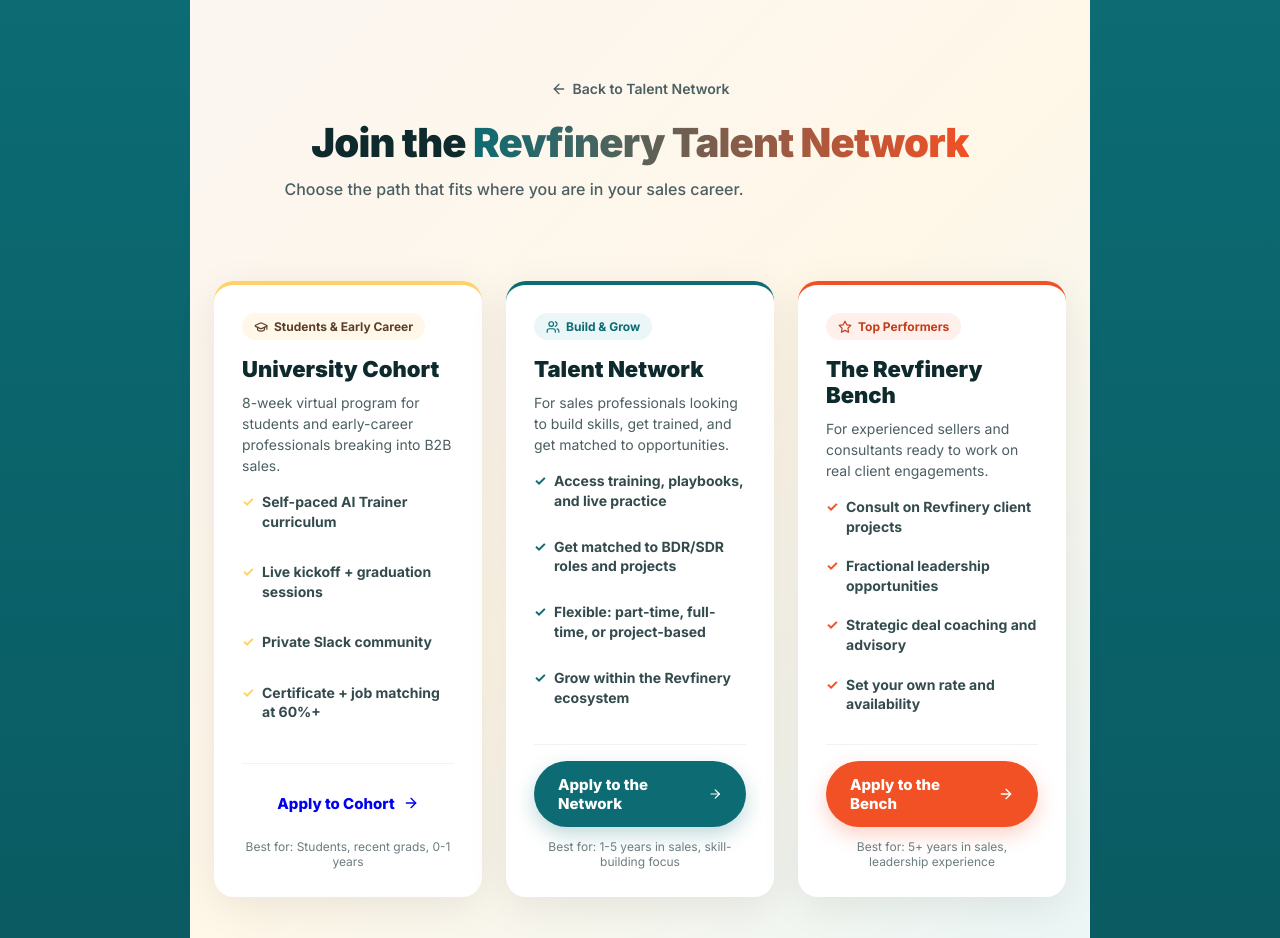
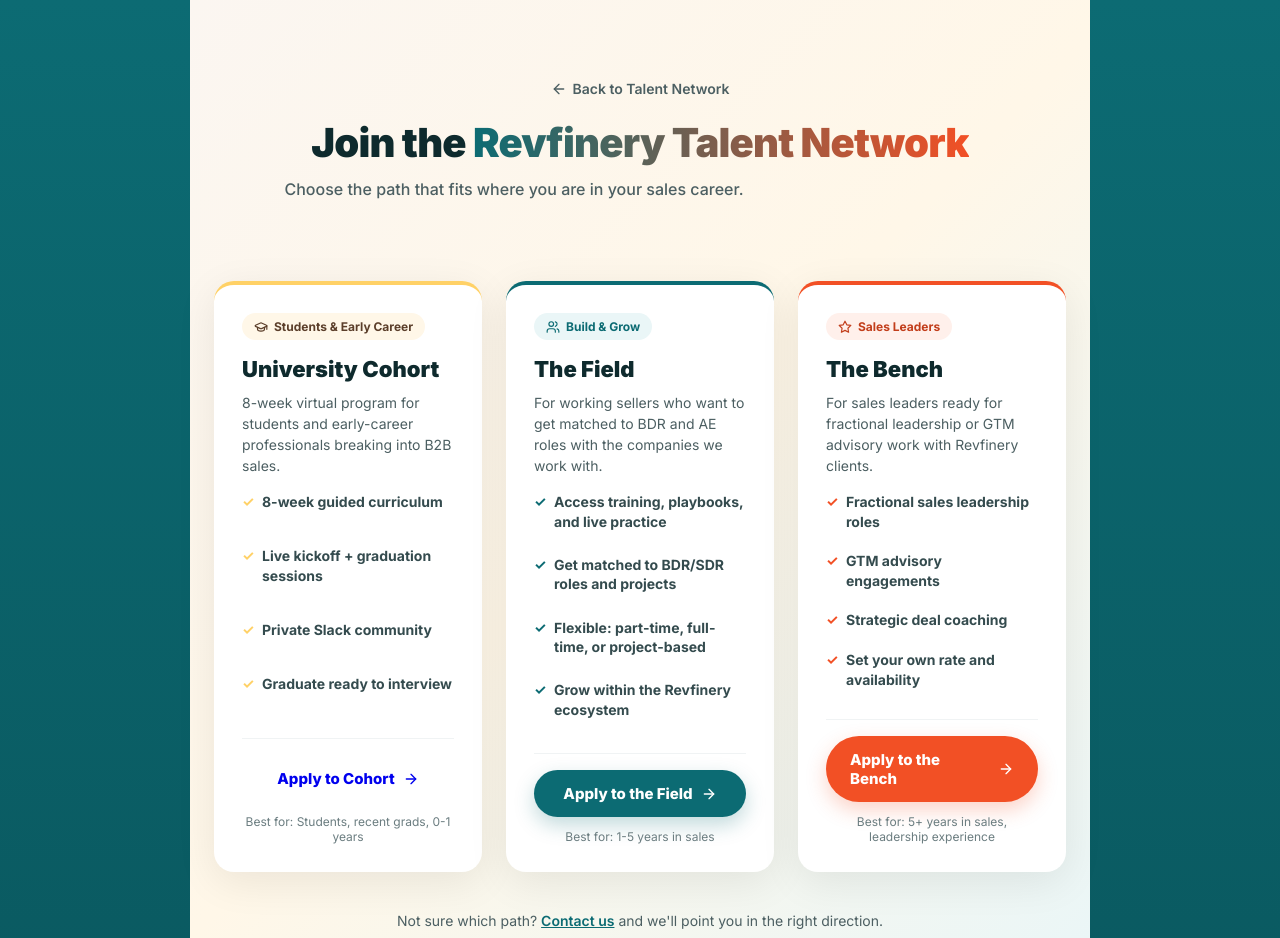
Before and after one commit to marayunbrown/revfinery-apply, a Next.js app: page / in a window 1280 px wide. Shown: the top 938 px of the page. Built offline with nearby package versions, Linux system fonts and the light colour scheme.

Commit message:
Update index.js

```diff
--- a/pages/index.js
+++ b/pages/index.js
@@ -7,7 +7,7 @@
     <>
       <Head>
         <title>Apply | Revfinery Talent Network</title>
-        <meta name="description" content="Join the Revfinery ecosystem - Apply to the University Cohort, Talent Network, or the Revfinery Bench" />
+        <meta name="description" content="Join the Revfinery Talent Network. Apply to the University Cohort, The Field, or The Bench." />
         <meta name="viewport" content="width=device-width, initial-scale=1" />
         <link rel="icon" href="https://cdn.prod.website-files.com/68854e916991f33c6c47cd8c/69041aa4d9f017ce0c6842d8_ChatGPT%20Image%20Oct%2030%2C%202025%2C%2010_10_20%20PM.png" />
       </Head>
@@ -32,10 +32,10 @@
             <h2>University Cohort</h2>
             <p>8-week virtual program for students and early-career professionals breaking into B2B sales.</p>
             <ul>
-              <li>Self-paced AI Trainer curriculum</li>
+              <li>8-week guided curriculum</li>
               <li>Live kickoff + graduation sessions</li>
               <li>Private Slack community</li>
-              <li>Certificate + job matching at 60%+</li>
+              <li>Graduate ready to interview</li>
             </ul>
             <div className="card-footer">
               <Link href="/cohort">
@@ -46,14 +46,14 @@
             </div>
           </div>
 
-          {/* Talent Network Card */}
+          {/* The Field Card */}
           <div className="landing-card network">
             <span className="badge">
               <Users size={14} />
               Build & Grow
             </span>
-            <h2>Talent Network</h2>
-            <p>For sales professionals looking to build skills, get trained, and get matched to opportunities.</p>
+            <h2>The Field</h2>
+            <p>For working sellers who want to get matched to BDR and AE roles with the companies we work with.</p>
             <ul>
               <li>Access training, playbooks, and live practice</li>
               <li>Get matched to BDR/SDR roles and projects</li>
@@ -62,10 +62,10 @@
             </ul>
             <div className="card-footer">
               <Link href="/network">
-                Apply to the Network
+                Apply to the Field
                 <ArrowRight size={16} />
               </Link>
-              <p className="card-note">Best for: 1-5 years in sales, skill-building focus</p>
+              <p className="card-note">Best for: 1-5 years in sales</p>
             </div>
           </div>
 
@@ -73,14 +73,14 @@
           <div className="landing-card bench">
             <span className="badge">
               <Star size={14} />
-              Top Performers
+              Sales Leaders
             </span>
-            <h2>The Revfinery Bench</h2>
-            <p>For experienced sellers and consultants ready to work on real client engagements.</p>
+            <h2>The Bench</h2>
+            <p>For sales leaders ready for fractional leadership or GTM advisory work with Revfinery clients.</p>
             <ul>
-              <li>Consult on Revfinery client projects</li>
-              <li>Fractional leadership opportunities</li>
-              <li>Strategic deal coaching and advisory</li>
+              <li>Fractional sales leadership roles</li>
+              <li>GTM advisory engagements</li>
+              <li>Strategic deal coaching</li>
               <li>Set your own rate and availability</li>
             </ul>
             <div className="card-footer">
@@ -94,7 +94,7 @@
         </div>
 
         <div className="landing-footer">
-          <p>Not sure which path? <a href="https://revfinery-assessment.vercel.app">Take the free skills assessment</a> to see where you stand.</p>
+          <p>Not sure which path? <a href="https://www.revfinery.com/contact">Contact us</a> and we'll point you in the right direction.</p>
         </div>
       </div>
 
```
